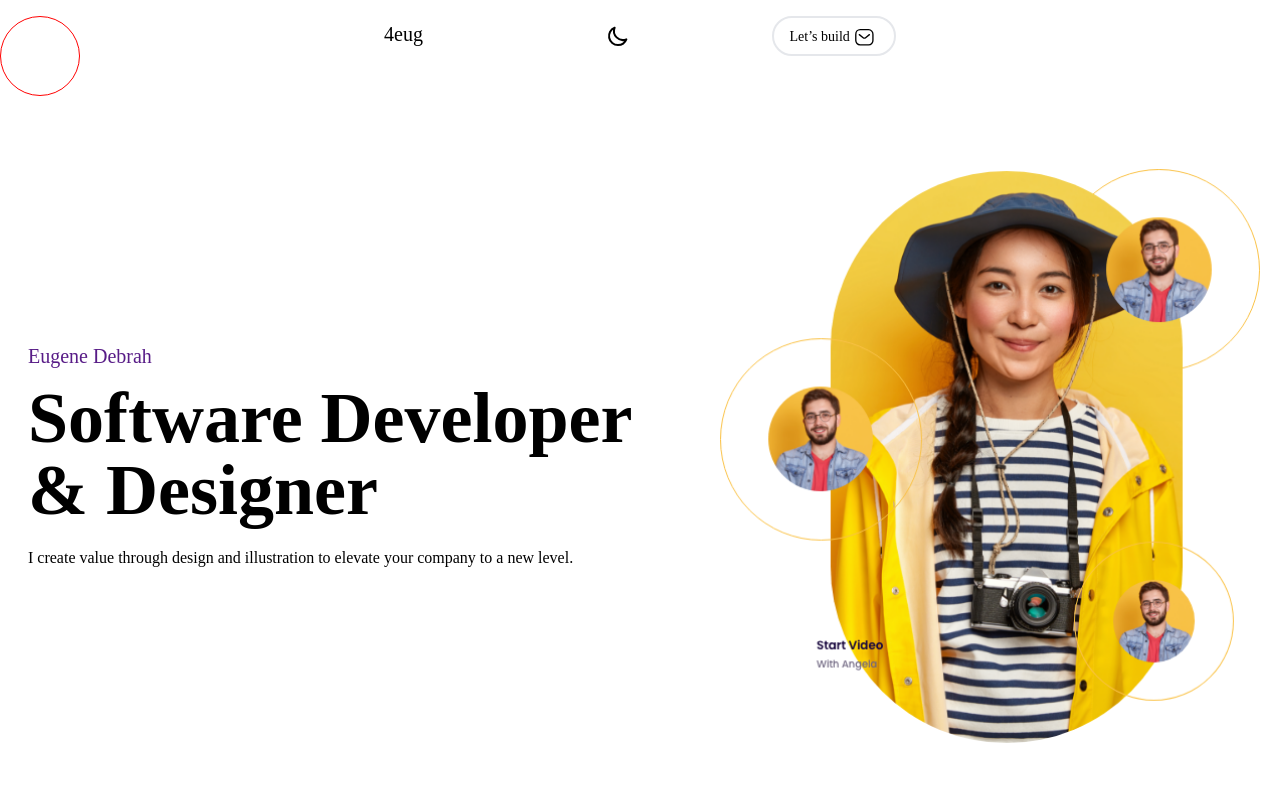
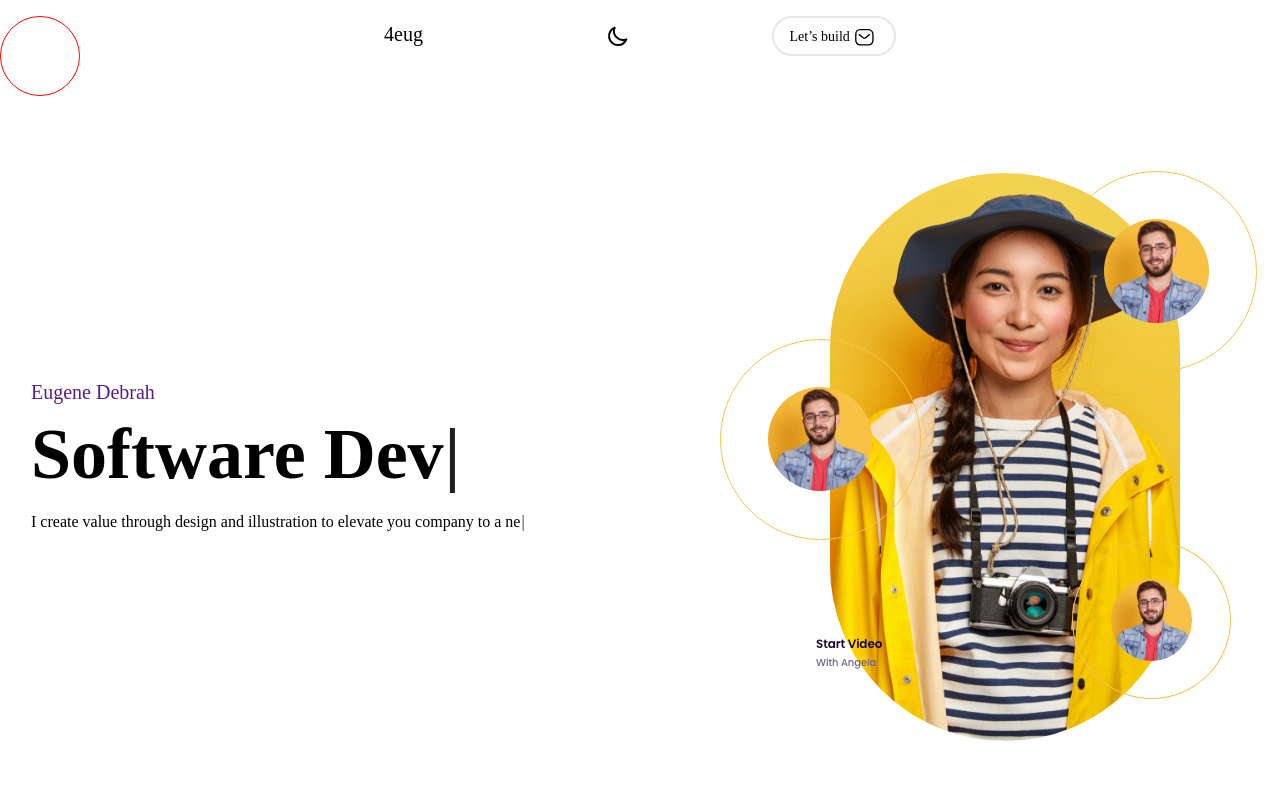
Before and after one commit to 4eug/Old-Portfolio, a Next.js app: page / in a window 1280 px wide. Shown: the top 800 px of the page. Built offline with nearby package versions, Linux system fonts and the light colour scheme.

Commit message:
typewriter

```diff
--- a/components/Hero/Hero.jsx
+++ b/components/Hero/Hero.jsx
@@ -1,10 +1,17 @@
 /* eslint-disable @next/next/no-img-element */
-import React from "react";
+import React, {useState} from "react";
 import { motion } from "framer-motion";
+import Typewriter from "typewriter-effect";
 // import { Spline } from "@splinetool/react-spline";
 // const Spline = require("@splinetool/react-spline");
 
 const Hero = () => {
+ const [state] = useState({
+   title: "Eugene Debrah",
+    subtitle: "",
+
+ });
+
   return (
     <div name="home" className="w-full h-screen  flex flex-col justify-between">
       <div className="grid md:grid-cols-2 max-w-[1240px] m-auto">
@@ -27,14 +34,32 @@ const Hero = () => {
           className="flex flex-col justify-center md:items-start w-full px-2 py-8"
         >
           <p className="text-xl text-purple-900 mt-10 md:mt-0 ">
-            Eugene Debrah
+            {state.title}
           </p>
           <h1 className="py-3 text-5xl md:text-7xl font-bold ">
-            Software Developer & Designer
+          <Typewriter
+            options={{
+              autoStart: true,
+              loop: true,
+              delay: 60,
+              strings: ["Software Developer & Designer",
+              ]
+            }}
+            />
+
           </h1>
           <p className="mt-2 text-md">
-            I create value through design and illustration to elevate your
-            company to a new level.
+            <Typewriter
+            options={{
+              autoStart: true,
+              loop: true,
+              delay: 40,
+              strings: [
+                "I create value through design and illustration to elevate you company to a new level.",
+              ]
+            }}
+            />
+
           </p>
         </motion.div>
         <motion.div
```
